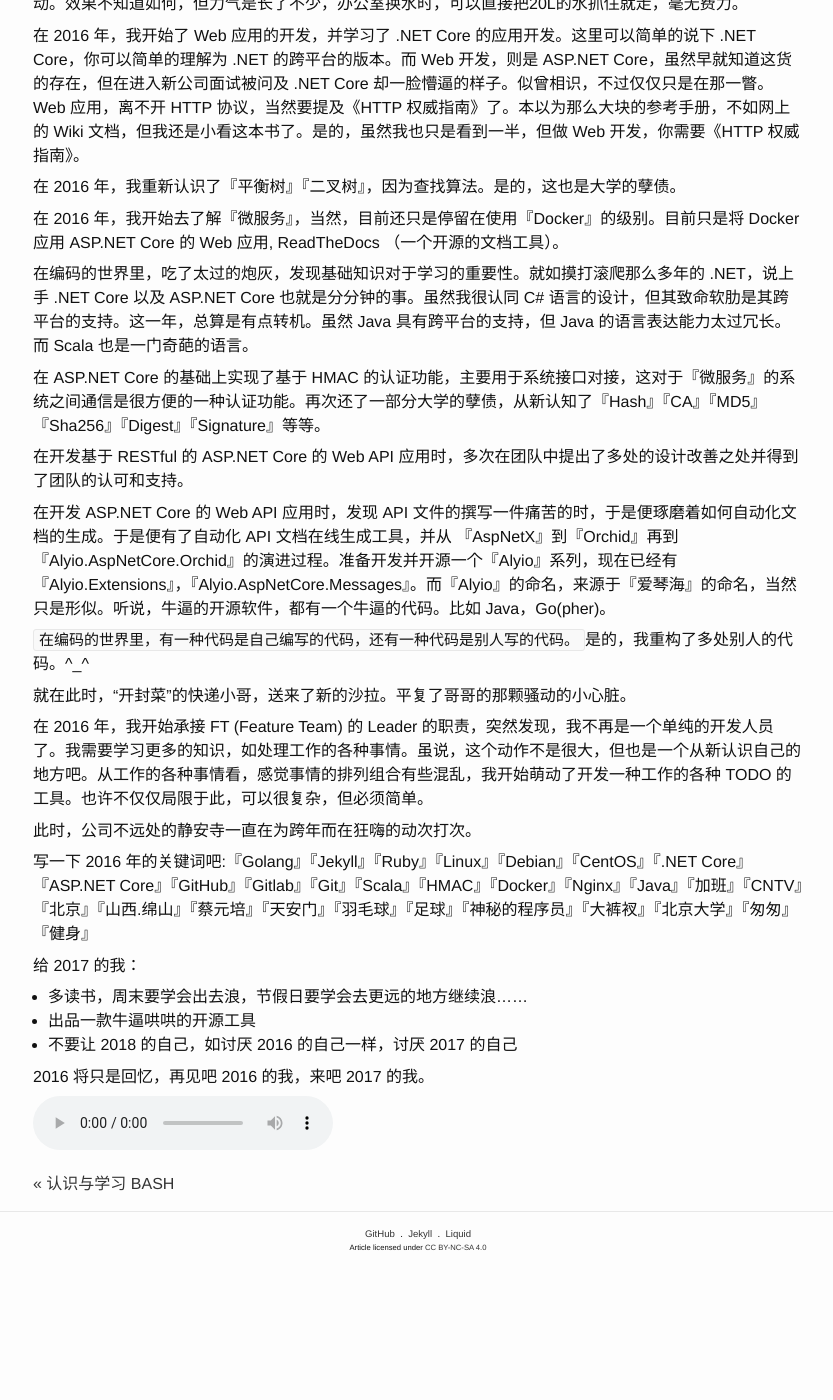
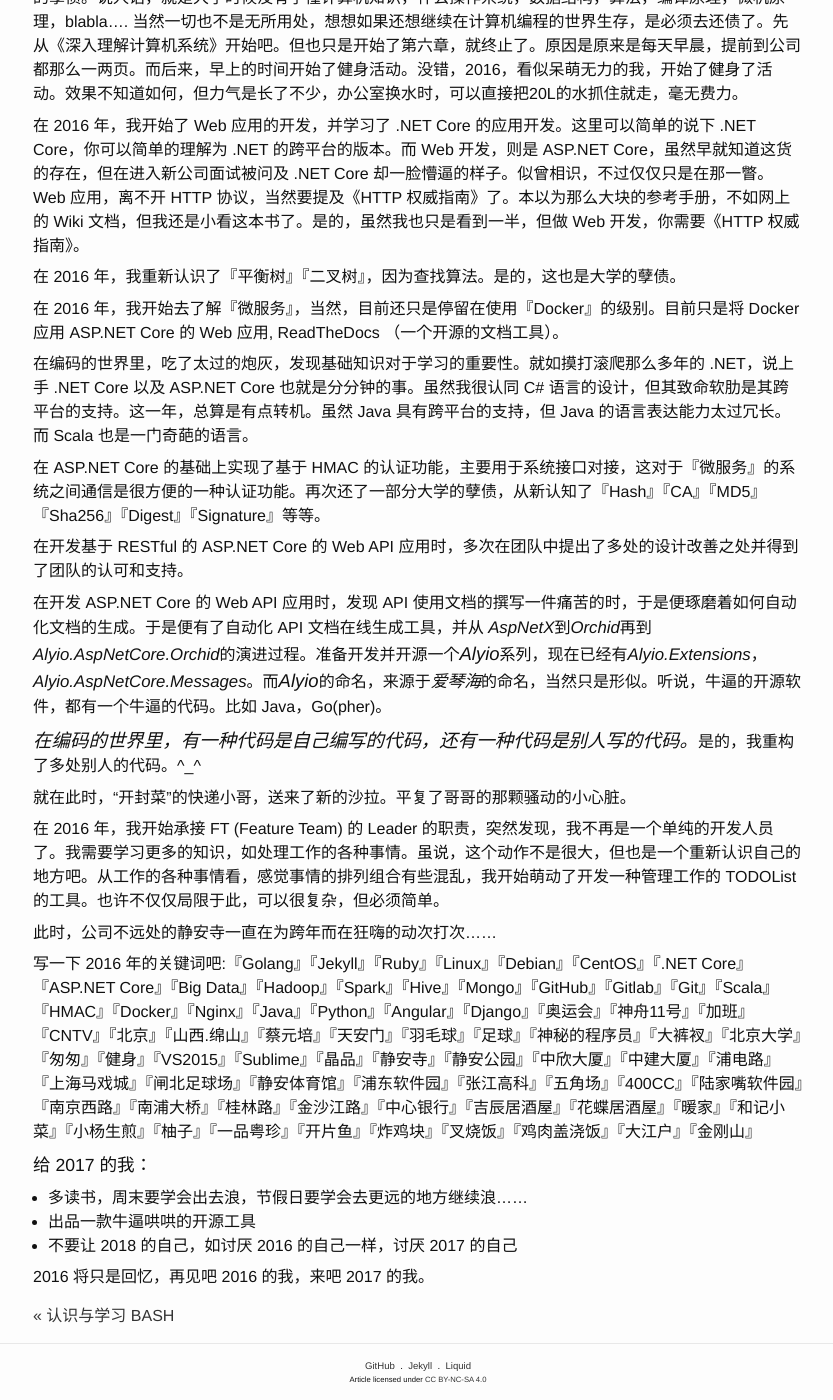
Before and after one commit to ousiax/ousiax.github.io, a Jekyll site: the page built from _posts/2016-12-31-annual-summary-2016.md, in a window 1280 px wide and 1400 px high, scrolled down 795 px. Shown: the whole window, without its empty margins (222-1055 px from the left). Built offline with Jekyll 4.4.1, drawn with Linux system fonts in a browser that asks for light colours; before the commit the page ends 2063 px from its top, so only the background shows below that; some of the changed text lies outside the part shown.

Commit message:
Update 2016-12-31-annual-summary-2016.md

```diff
--- a/_posts/2016-12-31-annual-summary-2016.md
+++ b/_posts/2016-12-31-annual-summary-2016.md
@@ -7,7 +7,14 @@
 disqus_identifier: 323420764988949745083623973698881591202
 ---
 
-这是过去的我，也是现在的我，也许也是将来的我。你可能有所不知，此时此刻，这些文字是在公司生产的。没错，哥哥我是在办公室加班。在这个辞旧迎新的时刻，我却依然奋斗在编码的第一线，不知道是不是上帝或者其他的什么神在给我一些什么启示？想多了吧，我不相信。所谓一切的命运与祸福，可以用『物以类聚，人以群分』来说明。
+<audio controls autoplay loop>
+  <source src="http://other.web.rh03.sycdn.kuwo.cn/f8b16e700e723d038110d3bad6552bb1/5867c507/resource/a1/96/93/2209181776.aac" type="audio/mpeg" />
+</audio>
+<audio controls loop>
+  <source src="http://other.web.rf03.sycdn.kuwo.cn/fb9f9387c7c4c5b4eb93441eebce266b/5867d049/resource/a2/27/10/236694914.aac" type="audio/mpeg" />
+</audio>
+
+这是过去的我，也是现在的我，也许也是将来的我。你可能有所不知，此时此刻，这些文字是在公司生产的。没错，哥哥我是在办公室加班。在这个辞旧迎新的时刻，我却依然奋斗在编码的第一线，不知道是不是上帝或者其他的什么神在给我一些什么启示？想多了吧，我不相信。所谓一切的命运与祸福，可以用**物以类聚，人以群分**来说明。
 
 时间如白驹过隙，转瞬即逝，韶华白首，人生一场虚空大梦，无所谓好或不好。唯有天道恒在，往复循环。
 
@@ -17,11 +24,11 @@
 
 本想写一篇年终总结的，但想想也是醉了，就搁着到此吧。
 
-今天晚上，公司加班，处理 CNTV 元旦活动的工作。订了 KFC 的外卖，但有些不开心。因为送过来的沙拉酱漏开，而且污染了其他的肉卷。本来想，没有沙拉酱也无所谓，BUT，当我打开沙拉餐盒的那一刻，却找不到餐叉。无法忍受，就与客服人员（TEL：62412903）沟通，客服承诺会再送来新的沙拉酱以及餐叉。过完了30分钟，却久久无人问津。本想 KFC 服务应该还可以，想想又是醉了。KFC 你对得起“开封菜”三个字吗？
+今天晚上，公司加班，处理 CNTV 元旦活动的工作。订了 KFC 的外卖，但有些不开心。因为送过来的沙拉酱漏开，而且污染了其他的肉卷。本来想，没有沙拉酱也无所谓，BUT，当我打开沙拉的包装餐盒的那一刻，却找不到餐叉。无法忍受，就与客服人员（TEL：62412903）沟通，客服承诺会再送来新的沙拉酱以及餐叉。过完了30分钟，却久久无人问津。本想 KFC 服务应该还可以，想想又是醉了。KFC 你对得起“开封菜”三个字吗？
 
 过完今晚，就跨入 2017 了，不知不觉之间，我们老了……
 
-在 2016 年，我开始接触并正式使用 Linux 的操作系统，感觉一下子，就进入了另外一个世界。犹如大鹏展翅，扶摇直上九万里。有一种上天的感觉。但是这一切也仅仅是个开始。一只很想做分布式系统，便从分布式缓存入手，接触并学习 Redis，知道了**主从**，**分片**，**一致性**，**CAP**。学习已一段时间的 Golang，并使用 Golang 编写了 Redis 的 Client 玩具代码。学习 Golang 的时候，总感觉自己缺少些什么。想想也是大学时候的孽债。说人话，就是大学时候没有学懂计算机知识，什么操作系统，数据结构，算法，编译原理，微机原理，blabla.... 当然一切也不是无所用处，想想如果还想继续在计算机编程的世界生存，是必须去还债了。先从《深入理解计算机系统》开始吧。但也只是开始了第六章，就终止了。原因是原来是每天早晨，提前到公司都那么一两页。而后来，早上的时间开始了健身活动。没错，2016，看似呆萌无力的我，开始了健身了活动。效果不知道如何，但力气是长了不少，办公室换水时，可以直接把20L的水抓住就走，毫无费力。
+在 2016 年，我开始接触并正式使用 Linux 的操作系统，感觉一下子，就进入了另外一个世界。犹如大鹏展翅，扶摇直上九万里。有一种上天的感觉。但是这一切也仅仅是个开始。一只很想做分布式系统，便从分布式缓存入手，接触并学习 Redis，知道了**主从**，**分片**，**一致性**，**CAP**。学习了一段时间的 Golang，并使用 Golang 编写了 Redis 的 Client 玩具代码。学习 Golang 的时候，总感觉自己缺少些什么。想想也是大学时候的孽债。说人话，就是大学时候没有学懂计算机知识，什么操作系统，数据结构，算法，编译原理，微机原理，blabla.... 当然一切也不是无所用处，想想如果还想继续在计算机编程的世界生存，是必须去还债了。先从《深入理解计算机系统》开始吧。但也只是开始了第六章，就终止了。原因是原来是每天早晨，提前到公司都那么一两页。而后来，早上的时间开始了健身活动。没错，2016，看似呆萌无力的我，开始了健身了活动。效果不知道如何，但力气是长了不少，办公室换水时，可以直接把20L的水抓住就走，毫无费力。
 
 在 2016 年，我开始了 Web 应用的开发，并学习了 .NET Core 的应用开发。这里可以简单的说下 .NET Core，你可以简单的理解为 .NET 的跨平台的版本。而 Web 开发，则是 ASP.NET Core，虽然早就知道这货的存在，但在进入新公司面试被问及 .NET Core 却一脸懵逼的样子。似曾相识，不过仅仅只是在那一瞥。Web 应用，离不开 HTTP 协议，当然要提及《HTTP 权威指南》了。本以为那么大块的参考手册，不如网上的 Wiki 文档，但我还是小看这本书了。是的，虽然我也只是看到一半，但做 Web 开发，你需要《HTTP 权威指南》。
 
@@ -35,25 +42,24 @@
 
 在开发基于 RESTful 的 ASP.NET Core 的 Web API 应用时，多次在团队中提出了多处的设计改善之处并得到了团队的认可和支持。
 
-在开发 ASP.NET Core 的 Web API 应用时，发现 API 文件的撰写一件痛苦的时，于是便琢磨着如何自动化文档的生成。于是便有了自动化 API 文档在线生成工具，并从 『AspNetX』到『Orchid』再到『Alyio.AspNetCore.Orchid』的演进过程。准备开发并开源一个『Alyio』系列，现在已经有『Alyio.Extensions』，『Alyio.AspNetCore.Messages』。而『Alyio』的命名，来源于『爱琴海』的命名，当然只是形似。听说，牛逼的开源软件，都有一个牛逼的代码。比如 Java，Go(pher)。
+在开发 ASP.NET Core 的 Web API 应用时，发现 API 使用文档的撰写一件痛苦的时，于是便琢磨着如何自动化文档的生成。于是便有了自动化 API 文档在线生成工具，并从 *AspNetX*到*Orchid*再到*Alyio.AspNetCore.Orchid*的演进过程。准备开发并开源一个***Alyio***系列，现在已经有*Alyio.Extensions*，*Alyio.AspNetCore.Messages*。而***Alyio***的命名，来源于*爱琴海*的命名，当然只是形似。听说，牛逼的开源软件，都有一个牛逼的代码。比如 Java，Go(pher)。
 
-`在编码的世界里，有一种代码是自己编写的代码，还有一种代码是别人写的代码。`是的，我重构了多处别人的代码。^_^
+***在编码的世界里，有一种代码是自己编写的代码，还有一种代码是别人写的代码。***是的，我重构了多处别人的代码。^_^
 
 就在此时，“开封菜”的快递小哥，送来了新的沙拉。平复了哥哥的那颗骚动的小心脏。
 
-在 2016 年，我开始承接 FT (Feature Team) 的 Leader 的职责，突然发现，我不再是一个单纯的开发人员了。我需要学习更多的知识，如处理工作的各种事情。虽说，这个动作不是很大，但也是一个从新认识自己的地方吧。从工作的各种事情看，感觉事情的排列组合有些混乱，我开始萌动了开发一种工作的各种 TODO 的工具。也许不仅仅局限于此，可以很复杂，但必须简单。
+在 2016 年，我开始承接 FT (Feature Team) 的 Leader 的职责，突然发现，我不再是一个单纯的开发人员了。我需要学习更多的知识，如处理工作的各种事情。虽说，这个动作不是很大，但也是一个重新认识自己的地方吧。从工作的各种事情看，感觉事情的排列组合有些混乱，我开始萌动了开发一种管理工作的 TODOList 的工具。也许不仅仅局限于此，可以很复杂，但必须简单。
 
-此时，公司不远处的静安寺一直在为跨年而在狂嗨的动次打次。
+此时，公司不远处的静安寺一直在为跨年而在狂嗨的动次打次……
 
-写一下 2016 年的关键词吧:『Golang』『Jekyll』『Ruby』『Linux』『Debian』『CentOS』『.NET Core』『ASP.NET Core』『GitHub』『Gitlab』『Git』『Scala』『HMAC』『Docker』『Nginx』『Java』『加班』『CNTV』『北京』『山西.绵山』『蔡元培』『天安门』『羽毛球』『足球』『神秘的程序员』『大裤衩』『北京大学』『匆匆』『健身』
+写一下 2016 年的关键词吧:『Golang』『Jekyll』『Ruby』『Linux』『Debian』『CentOS』『.NET Core』『ASP.NET Core』『Big Data』『Hadoop』『Spark』『Hive』『Mongo』『GitHub』『Gitlab』『Git』『Scala』『HMAC』『Docker』『Nginx』『Java』『Python』『Angular』『Django』『奥运会』『神舟11号』『加班』『CNTV』『北京』『山西.绵山』『蔡元培』『天安门』『羽毛球』『足球』『神秘的程序员』『大裤衩』『北京大学』『匆匆』『健身』『VS2015』『Sublime』『晶品』『静安寺』『静安公园』『中欣大厦』『中建大厦』『浦电路』『上海马戏城』『闸北足球场』『静安体育馆』『浦东软件园』『张江高科』『五角场』『400CC』『陆家嘴软件园』『南京西路』『南浦大桥』『桂林路』『金沙江路』『中心银行』『吉辰居酒屋』『花蝶居酒屋』『暖家』『和记小菜』『小杨生煎』『柚子』『一品粤珍』『开片鱼』『炸鸡块』『叉烧饭』『鸡肉盖浇饭』『大江户』『金刚山』
 
-给 2017 的我：
+
+
+**给 2017 的我：**
+
 - 多读书，周末要学会出去浪，节假日要学会去更远的地方继续浪……
 - 出品一款牛逼哄哄的开源工具
 - 不要让 2018 的自己，如讨厌 2016 的自己一样，讨厌 2017 的自己
 
 2016 将只是回忆，再见吧 2016 的我，来吧 2017 的我。
-
-<audio controls autoplay loop>
-    <source src="http://112.65.117.169/m10.music.126.net/20161231213743/e820093239eb16efc09967739f5818a5/ymusic/d90f/7aa1/e3d5/9ba2461be7556f5f60016b9acea5edb5.mp3" type="audio/mpeg" />
-</audio>
```
